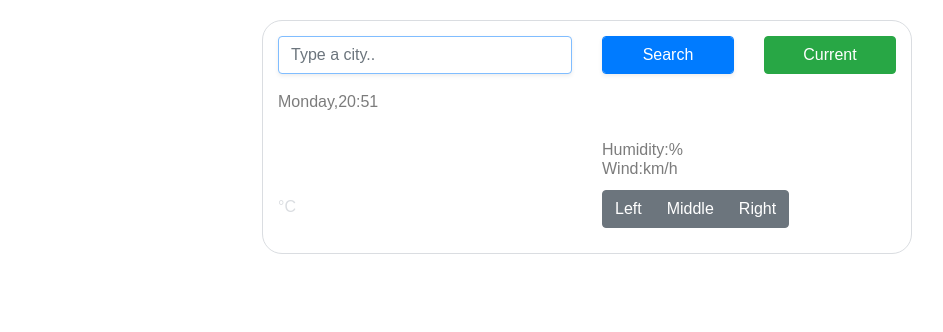
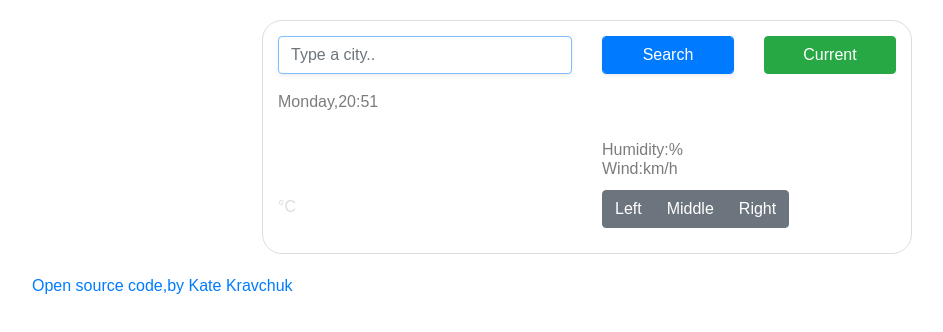
Before and after one commit to kate-kravchuk/happy-repository, a plain HTML site: page index.html in a window 1280 px wide. Shown: the whole page, without its empty margins (53-996 px from the left). Drawn offline with nearby package versions, Linux system fonts and the light colour scheme; no server answers.

Commit message:
Add a link "open source"
Add a link "open source by Kate Kravchuk"

```diff
--- a/index.html
+++ b/index.html
@@ -73,7 +73,13 @@
           </div>
         </div>
       </div>
+      <div>
+        <a href="https://github.com/kate-kravchuk/happy-repository"
+          >Open source code,by Kate Kravchuk</a
+        >
+      </div>
     </div>
+
     <script src="src/index.js"></script>
   </body>
 </html>
```
